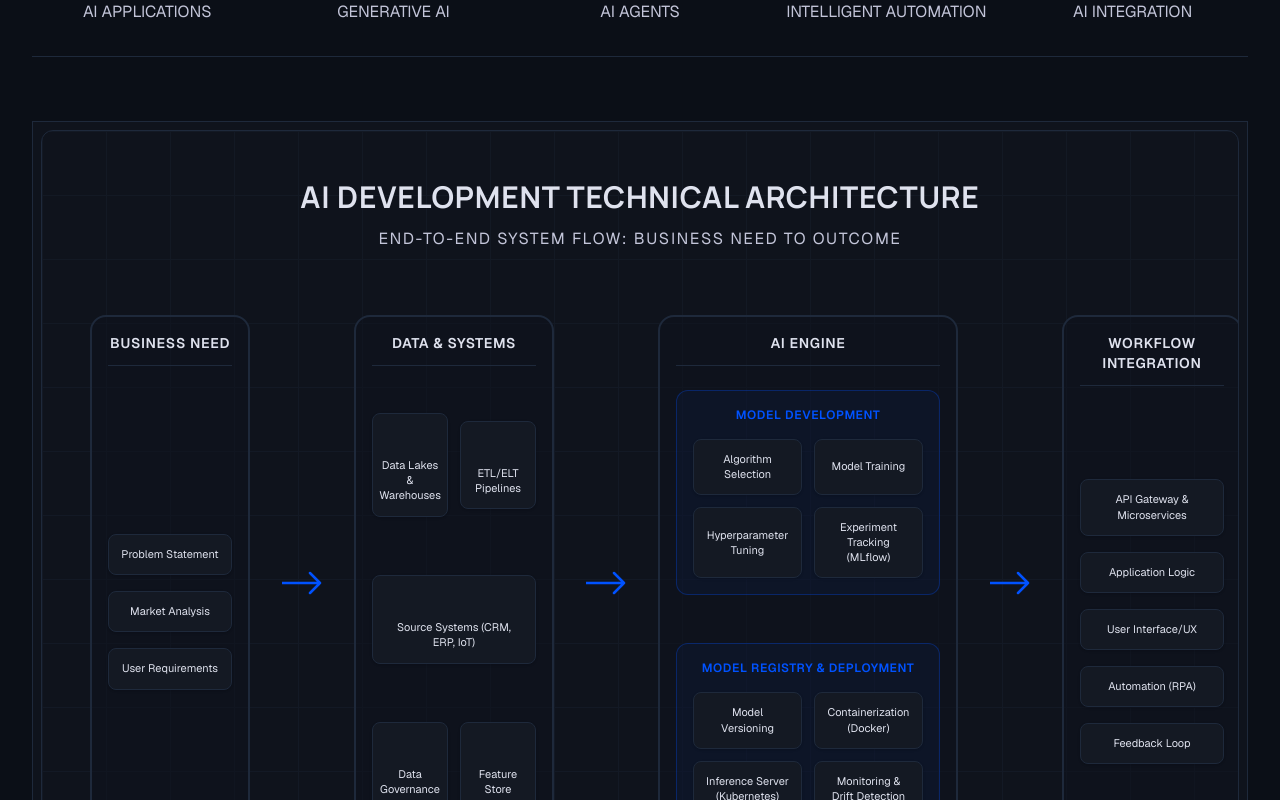
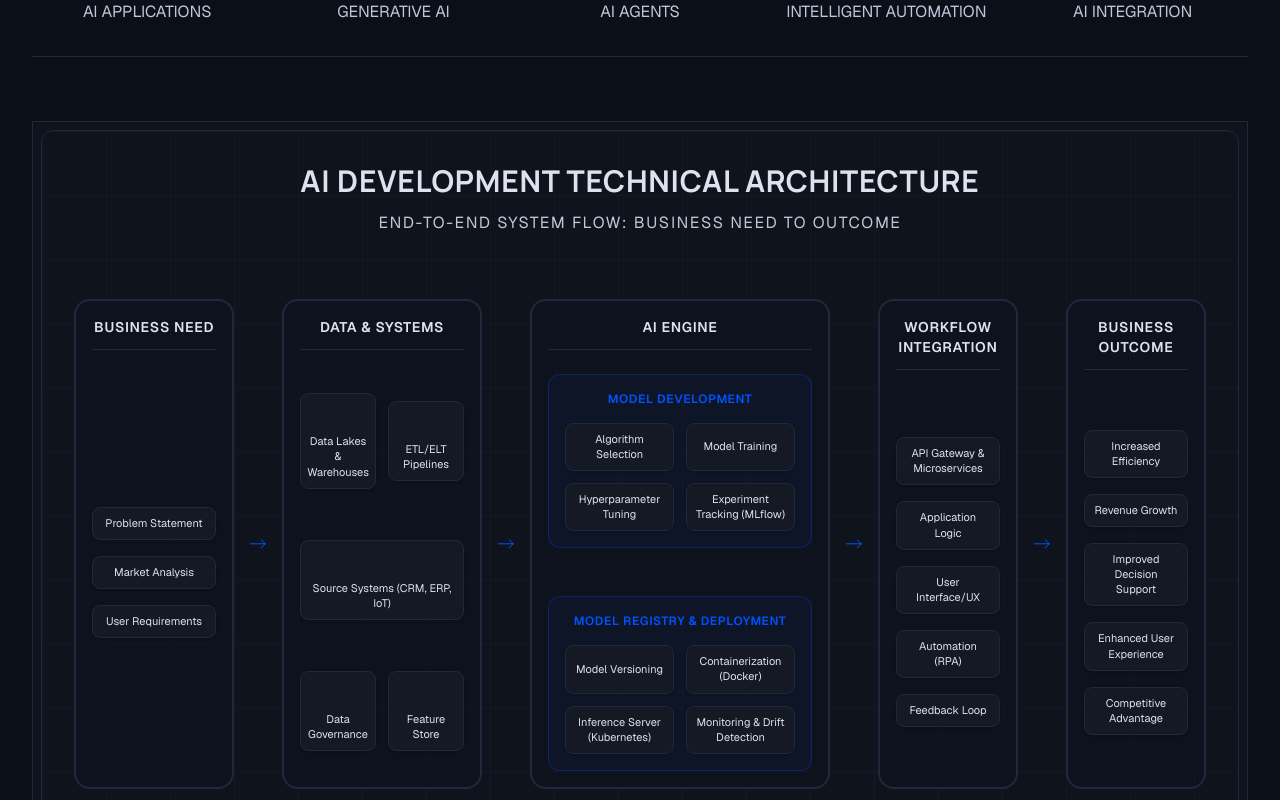
Before and after one commit to Easesmith-IT/mavyax-website, a Next.js app: page / in a window 1280 px wide. Shown: the part 3680-4480 px from the top of the page. Built offline with nearby package versions, Linux system fonts and the light colour scheme.

Commit message:
Fix AI Development Architecture cropping on medium desktops by updating column breakpoints to 2xl and making nodes wrap flexibly

```diff
--- a/src/components/AIDevelopmentArchitecture.tsx
+++ b/src/components/AIDevelopmentArchitecture.tsx
@@ -2,7 +2,7 @@ import React from 'react';
 
 export default function AIDevelopmentArchitecture() {
   return (
-    <div className="relative w-full bg-surface-dim rounded-xl border border-outline-variant p-6 md:p-12 overflow-hidden flex flex-col items-center font-body-md text-on-surface">
+    <div className="relative w-full bg-surface-dim rounded-xl border border-outline-variant p-4 md:p-6 lg:p-8 2xl:p-12 overflow-hidden flex flex-col items-center font-body-md text-on-surface">
 
       {/* Grid Background overlay for texture */}
       <div className="absolute inset-0 grid-bg opacity-30 pointer-events-none"></div>
@@ -18,7 +18,7 @@ export default function AIDevelopmentArchitecture() {
       </div>
 
       {/* Main Diagram Area */}
-      <div className="relative w-full max-w-7xl z-10 flex flex-col lg:flex-row justify-between items-stretch gap-4 md:gap-6">
+      <div className="relative w-full max-w-7xl z-10 flex flex-col lg:flex-row justify-between items-stretch gap-4 lg:gap-3 2xl:gap-6">
 
         {/* Col 1: Business Need */}
         <div className="flex-1 flex flex-col items-center min-w-[160px]">
@@ -92,7 +92,7 @@ export default function AIDevelopmentArchitecture() {
         <Arrow />
 
         {/* Col 4: Workflow Integration */}
-        <div className="flex-1 flex flex-col items-center min-w-[180px]">
+        <div className="flex-1 flex flex-col items-center min-w-[140px] 2xl:min-w-[180px]">
           <div className="w-full h-full border-2 border-outline-variant rounded-2xl bg-surface/50 p-4 flex flex-col">
             <div className="text-center font-semibold mb-6 uppercase text-sm border-b border-outline-variant pb-3 tracking-wider">Workflow Integration</div>
             <div className="flex flex-col gap-4 flex-grow justify-center relative">
@@ -109,7 +109,7 @@ export default function AIDevelopmentArchitecture() {
         <Arrow />
 
         {/* Col 5: Business Outcome */}
-        <div className="flex-1 flex flex-col items-center min-w-[180px]">
+        <div className="flex-1 flex flex-col items-center min-w-[140px] 2xl:min-w-[180px]">
           <div className="w-full h-full border-2 border-outline-variant rounded-2xl bg-surface/50 p-4 flex flex-col">
             <div className="text-center font-semibold mb-6 uppercase text-sm border-b border-outline-variant pb-3 tracking-wider">Business Outcome</div>
             <div className="flex flex-col gap-4 flex-grow justify-center">
@@ -141,17 +141,17 @@ export default function AIDevelopmentArchitecture() {
 
 function NodeItem({ text, icon, className = "" }: { text: string, icon?: string, className?: string }) {
   return (
-    <div className={`border border-outline-variant bg-[#141923] rounded-lg px-3 py-3 flex flex-col items-center justify-center text-center shadow-sm text-[11px] text-on-surface hover:border-primary/50 transition-colors ${className}`}>
+    <div className={`border border-outline-variant bg-[#141923] rounded-lg px-2 py-2 2xl:px-3 2xl:py-3 flex flex-col items-center justify-center text-center shadow-sm text-[11px] text-on-surface hover:border-primary/50 transition-colors ${className}`}>
       {icon && <span className="material-symbols-outlined text-on-surface-variant mb-2 text-[20px]">{icon}</span>}
-      <span className="leading-snug">{text}</span>
+      <span className="leading-snug break-words">{text}</span>
     </div>
   );
 }
 
 function Arrow() {
   return (
-    <div className="hidden lg:flex items-center justify-center text-primary px-2">
-      <svg width="40" height="24" viewBox="0 0 40 24" fill="none" xmlns="http://www.w3.org/2000/svg">
+    <div className="hidden lg:flex items-center justify-center text-primary px-1 2xl:px-2 w-6 2xl:w-10">
+      <svg className="w-full h-auto" viewBox="0 0 40 24" fill="none" xmlns="http://www.w3.org/2000/svg">
         <path d="M0 12H38M38 12L28 2M38 12L28 22" stroke="currentColor" strokeWidth="2.5" strokeLinecap="round" strokeLinejoin="round"/>
       </svg>
     </div>
```
